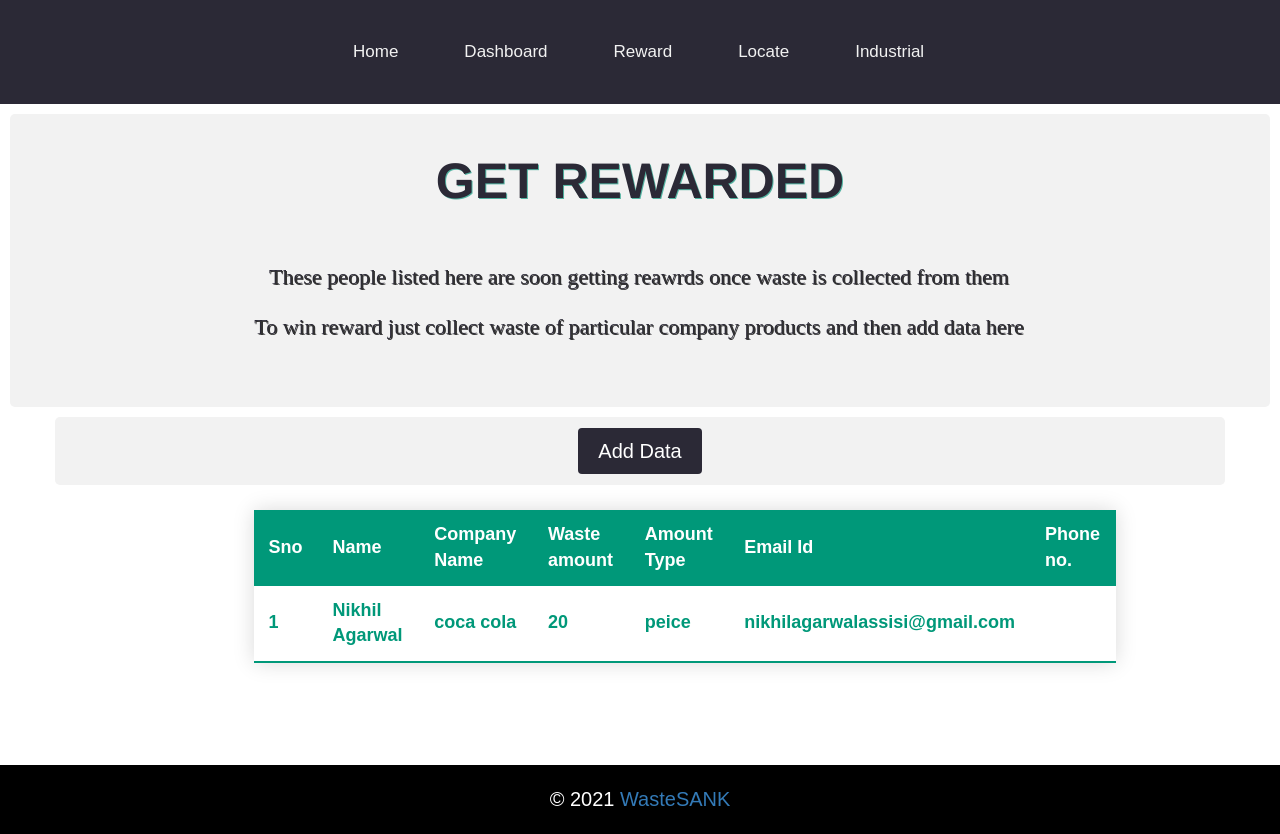
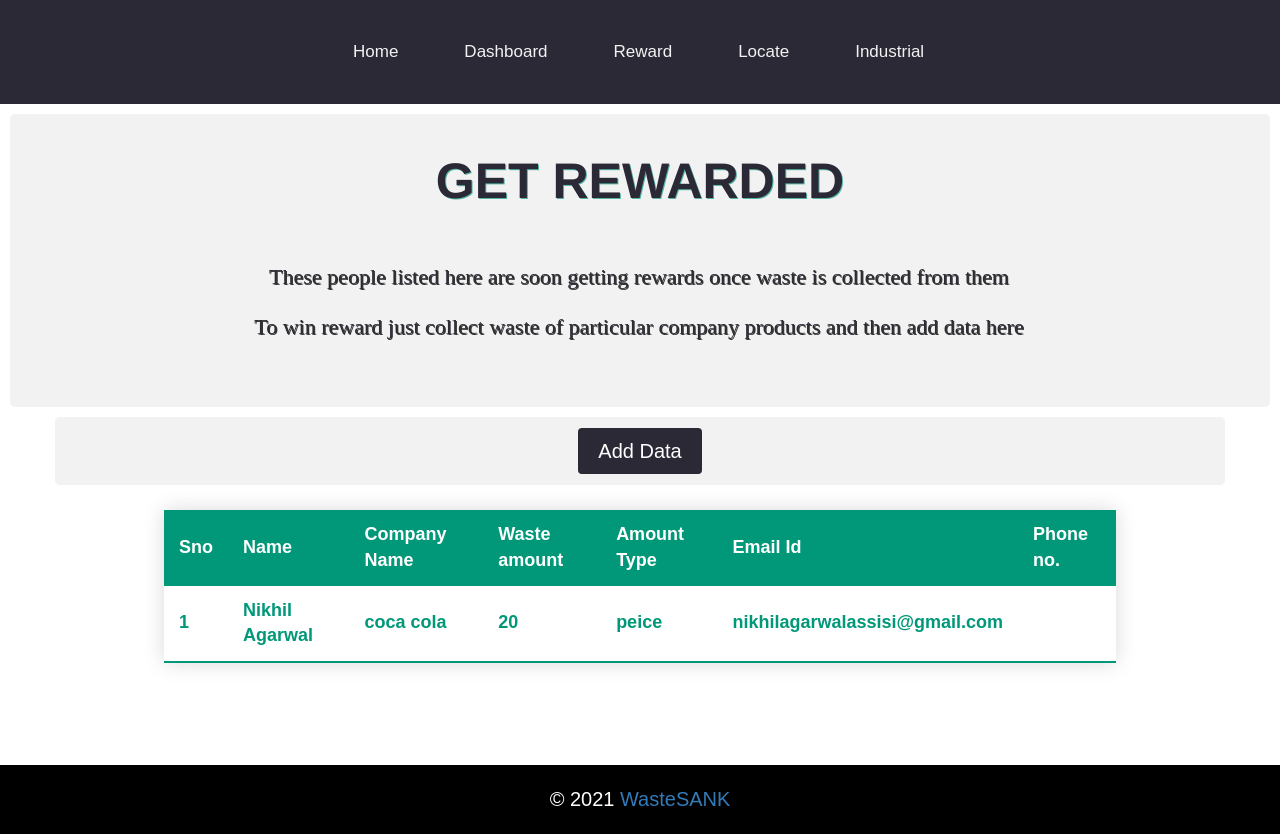
Before and after one commit to nikzagarwal/WasteSANK, a Flask app: page /reward in a window 1280 px wide. Shown: the part 119-953 px from the top of the page. Run offline with Flask 2, Linux system fonts and the light colour scheme; data comes from the database, SQL or seed files in the repository; some libraries are stand-ins or nearby versions.

Commit message:
minor css

```diff
--- a/templates/reward.html
+++ b/templates/reward.html
@@ -9,7 +9,7 @@
     <div class="goalbox">
         <h1>Get Rewarded</h1>
         <br>
-        <p> These people listed here are soon getting reawrds once waste is collected from them</p>
+        <p> These people listed here are soon getting rewards once waste is collected from them</p>
         <p>To win reward just collect waste of particular company products and then add data here</p>
         <br>
     </div>
@@ -61,7 +61,7 @@
 
     <style>
         .centertable {
-            margin-left: 12%;
+            margin-left: 5%;
             margin-right: 5%;
         }
 
```
